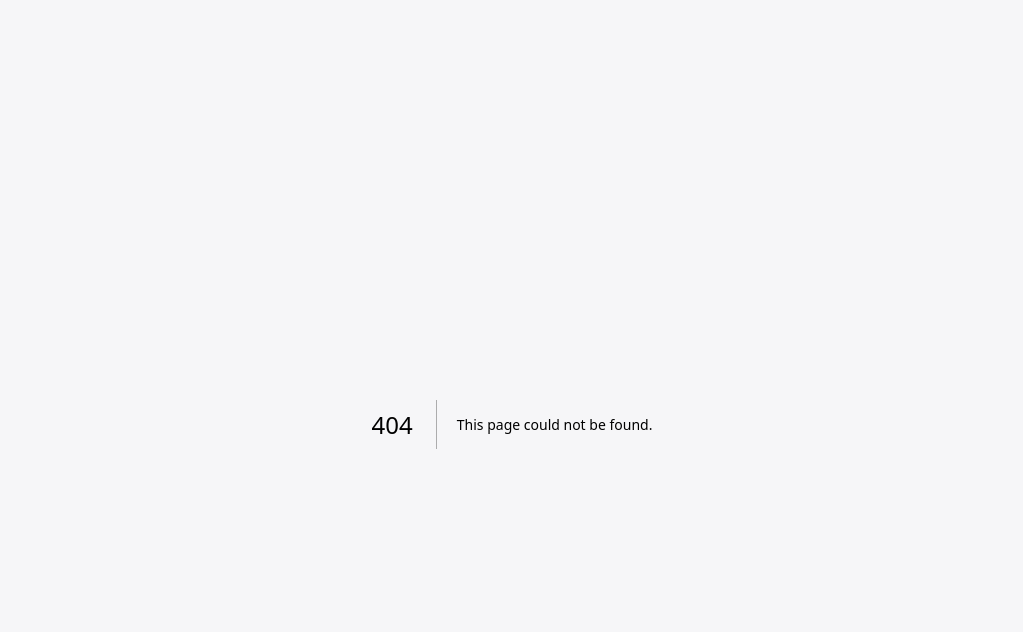
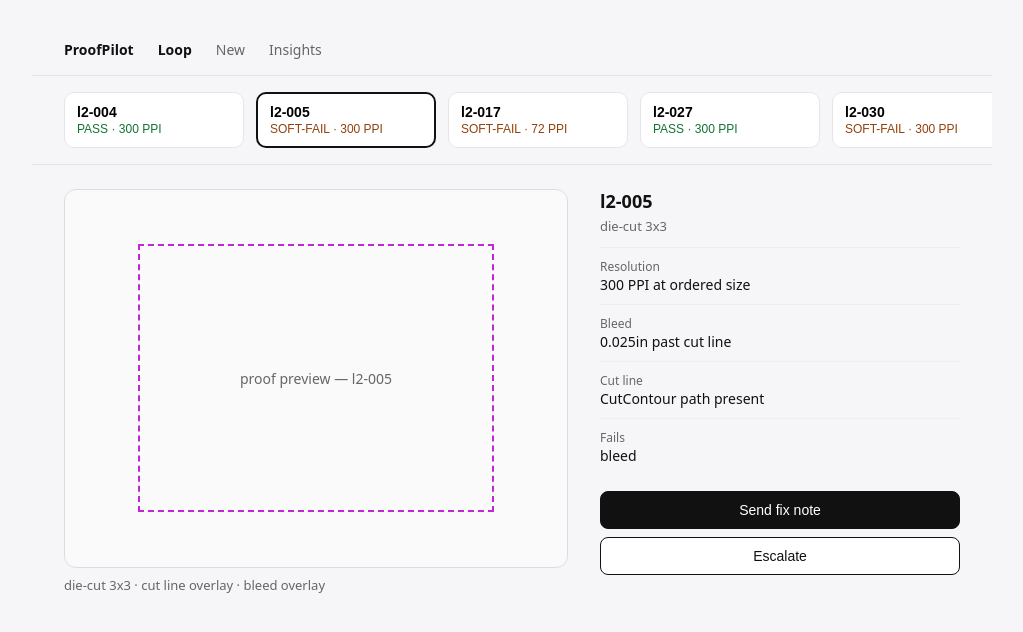
Before and after one commit to sivaratrisrinivas/proofcut, a Next.js app: page /loop-b in a window 1280 px wide. Before the commit this address had no page. Shown: the top 632 px of the page, without its empty margins (128-1151 px from the left). Built offline with nearby package versions, Linux system fonts and the light colour scheme.

Commit message:
Prototype: two desktop Loop directions (desk vs canvas)

```diff
--- /dev/null
+++ b/app/loop-b/page.tsx
@@ -0,0 +1,89 @@
+"use client";
+
+import { useState } from "react";
+
+// PROTOTYPE direction B — "Full-bleed canvas". Throwaway; pick or discard.
+// Job strip on top, large preview canvas + inspector below. Mock data.
+interface Job {
+  id: string;
+  product: string;
+  verdict: "PASS" | "SOFT-FAIL";
+  ppi: number;
+  bleed: number;
+  cutline: boolean;
+  fails: string[];
+}
+
+const JOBS: Job[] = [
+  { id: "l2-004", product: "die-cut 3x2", verdict: "PASS", ppi: 300, bleed: 0.125, cutline: true, fails: [] },
+  { id: "l2-005", product: "die-cut 3x3", verdict: "SOFT-FAIL", ppi: 300, bleed: 0.025, cutline: true, fails: ["bleed"] },
+  { id: "l2-017", product: "die-cut 3x3", verdict: "SOFT-FAIL", ppi: 72, bleed: 0.125, cutline: true, fails: ["low-ppi"] },
+  { id: "l2-027", product: "clear 3x3", verdict: "PASS", ppi: 300, bleed: 0.125, cutline: true, fails: [] },
+  { id: "l2-030", product: "clear 3x3", verdict: "SOFT-FAIL", ppi: 300, bleed: 0.125, cutline: true, fails: ["white-ink", "tiny-text"] },
+];
+
+export default function LoopB() {
+  const [sel, setSel] = useState(JOBS[1].id);
+  const job = JOBS.find((j) => j.id === sel) ?? JOBS[0];
+  return (
+    <div style={{ fontFamily: "system-ui", color: "#111" }}>
+      <header style={{ display: "flex", gap: 24, padding: "16px 32px", borderBottom: "1px solid #e5e5e5", fontSize: 14 }}>
+        <strong>ProofPilot</strong>
+        <span style={{ fontWeight: 700 }}>Loop</span>
+        <span style={{ color: "#666" }}>New</span>
+        <span style={{ color: "#666" }}>Insights</span>
+      </header>
+      <div style={{ display: "flex", gap: 12, padding: "16px 32px", overflowX: "auto", borderBottom: "1px solid #e5e5e5" }}>
+        {JOBS.map((j) => (
+          <button
+            key={j.id}
+            onClick={() => setSel(j.id)}
+            style={{
+              minWidth: 180, textAlign: "left", cursor: "pointer", borderRadius: 10, padding: "10px 12px", background: "#fff",
+              border: j.id === sel ? "2px solid #111" : "1px solid #e5e5e5",
+            }}
+          >
+            <div style={{ fontSize: 14, fontWeight: 700 }}>{j.id}</div>
+            <div style={{ fontSize: 12, color: j.verdict === "PASS" ? "#137333" : "#92400e", marginTop: 2 }}>{j.verdict} · {j.ppi} PPI</div>
+          </button>
+        ))}
+      </div>
+      <div style={{ display: "grid", gridTemplateColumns: "1fr 360px", gap: 32, padding: "24px 32px", maxWidth: 1440, margin: "0 auto" }}>
+        <section>
+          <div style={{ border: "1px solid #ddd", borderRadius: 12, background: "#fafafa", aspectRatio: "4 / 3", display: "flex", alignItems: "center", justifyContent: "center", position: "relative" }}>
+            <div style={{ border: "2px dashed #c026d3", width: "70%", height: "70%", display: "flex", alignItems: "center", justifyContent: "center", color: "#666", fontSize: 14 }}>
+              proof preview — {job.id}
+            </div>
+          </div>
+          <div style={{ fontSize: 13, color: "#666", marginTop: 8 }}>{job.product} · cut line overlay · bleed overlay</div>
+        </section>
+        <aside>
+          <h2 style={{ fontSize: 18, margin: "0 0 4px" }}>{job.id}</h2>
+          <div style={{ fontSize: 13, color: "#666", marginBottom: 12 }}>{job.product}</div>
+          {[
+            ["Resolution", `${job.ppi} PPI at ordered size`],
+            ["Bleed", `${job.bleed.toFixed(3)}in past cut line`],
+            ["Cut line", job.cutline ? "CutContour path present" : "CutContour path missing"],
+            ["Fails", job.fails.join(", ") || "none"],
+          ].map(([k, v]) => (
+            <div key={k} style={{ padding: "10px 0", borderTop: "1px solid #eee", fontSize: 14 }}>
+              <div style={{ fontSize: 12, color: "#666" }}>{k}</div>
+              <div>{v}</div>
+            </div>
+          ))}
+          <div style={{ display: "grid", gap: 8, marginTop: 16 }}>
+            {job.verdict === "PASS" ? (
+              <><button style={btn("#111", "#fff")}>Approve &amp; send</button><button style={btn("#fff", "#111")}>Auto-send</button></>
+            ) : (
+              <><button style={btn("#111", "#fff")}>Send fix note</button><button style={btn("#fff", "#111")}>Escalate</button></>
+            )}
+          </div>
+        </aside>
+      </div>
+    </div>
+  );
+}
+
+function btn(bg: string, fg: string): React.CSSProperties {
+  return { background: bg, color: fg, border: "1px solid #111", borderRadius: 8, padding: "10px 20px", fontSize: 14, cursor: "pointer" };
+}
```
Also changed, not shown: app/loop-a/page.tsx (added, +92 -0 lines), 1 other file (tests, documents, lock files or other folders).
